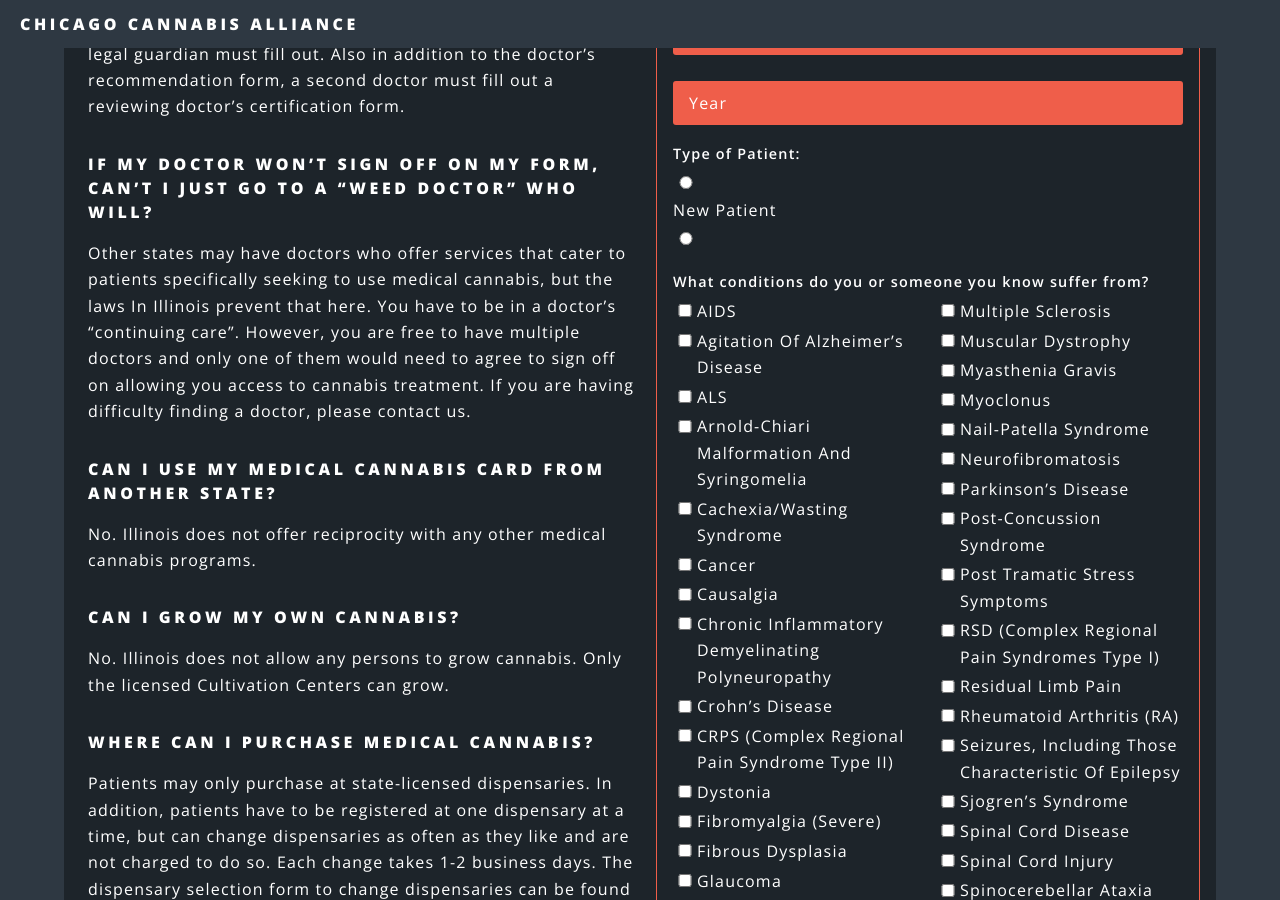
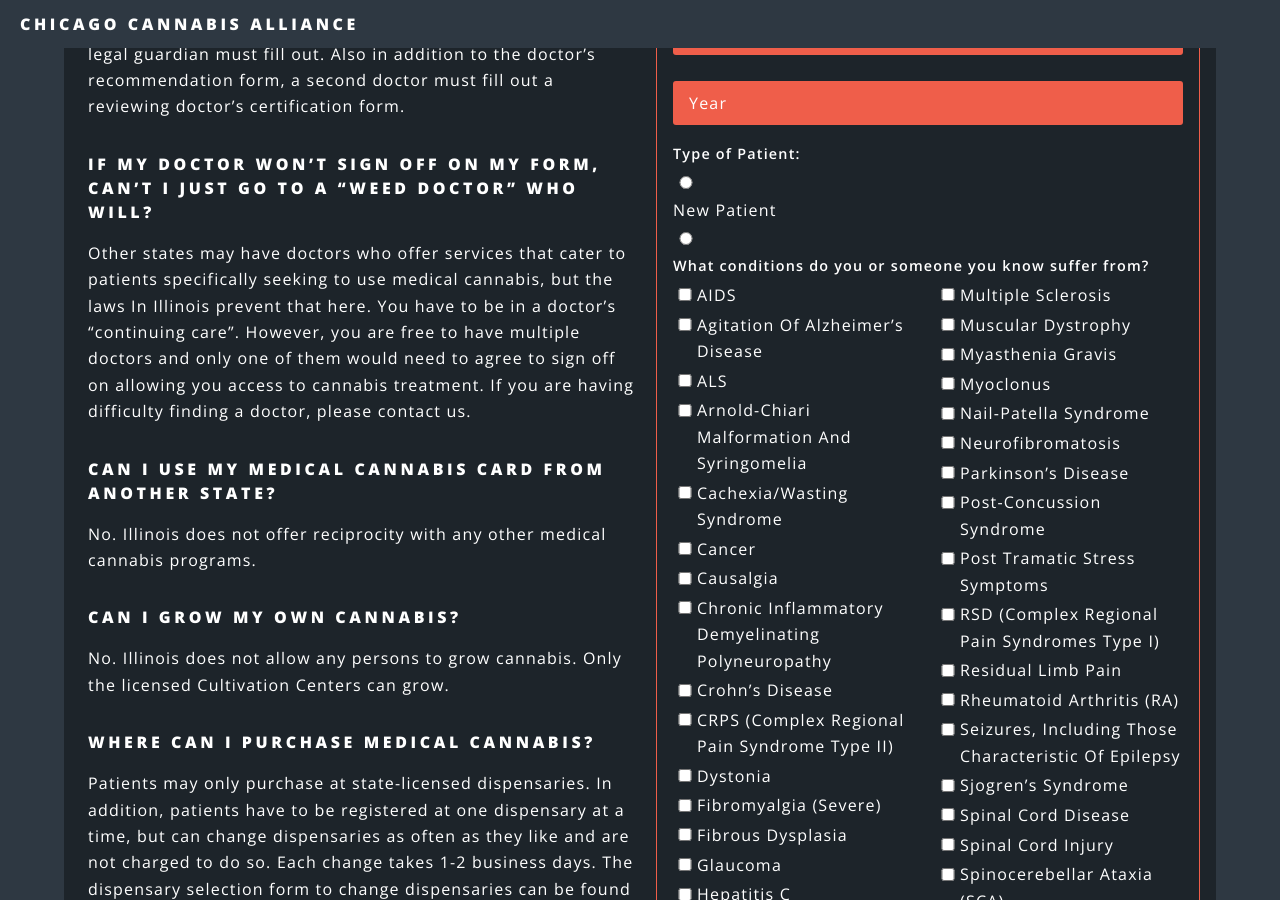
Before and after one commit to roncoalson/CMCA-master, a Jekyll site: the page built from index.html, in a window 1280 px wide and 900 px high, scrolled down 2918 px. Built offline with Jekyll 4.4.1, drawn with Linux system fonts in a browser that asks for light colours.

Commit message:
Update large-form.html

```diff
--- a/_includes/large-form.html
+++ b/_includes/large-form.html
@@ -184,7 +184,7 @@
       <option value="1900">1900</option>
     </select>
   </div>
-  <div class='form-field'>
+  <div class=''>
        <label>Type of Patient:</label>
       <input type="radio" id="one" name="New Patient" value="1" />
        <label for="two">New Patient</label>
```
